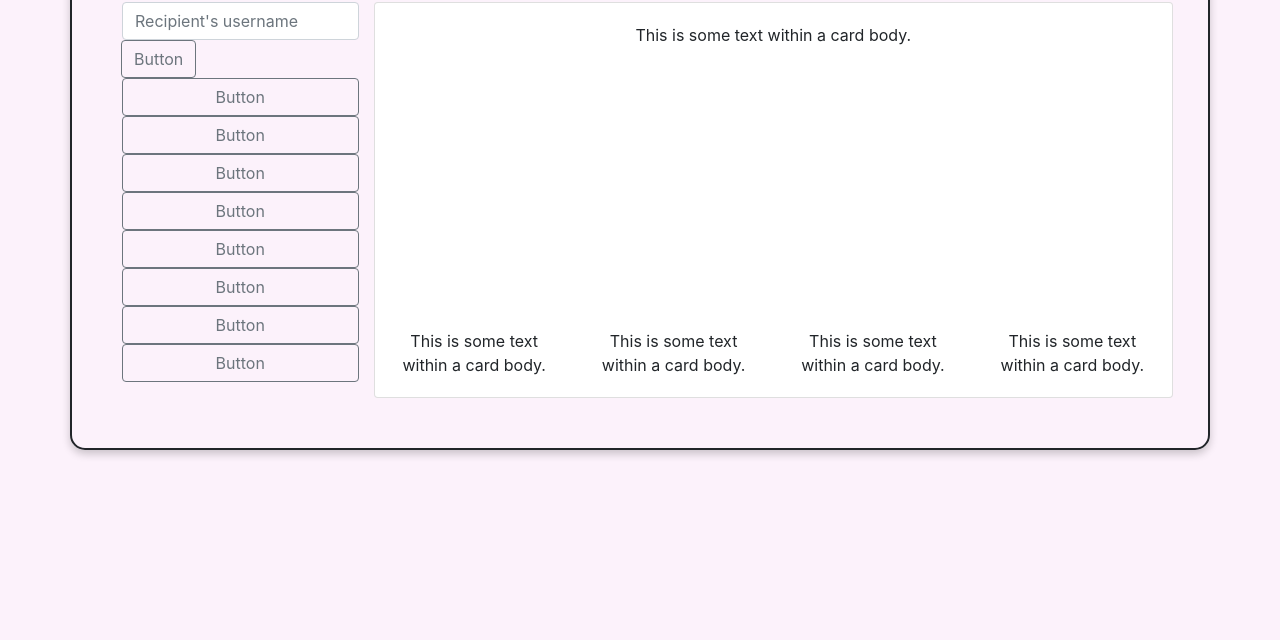
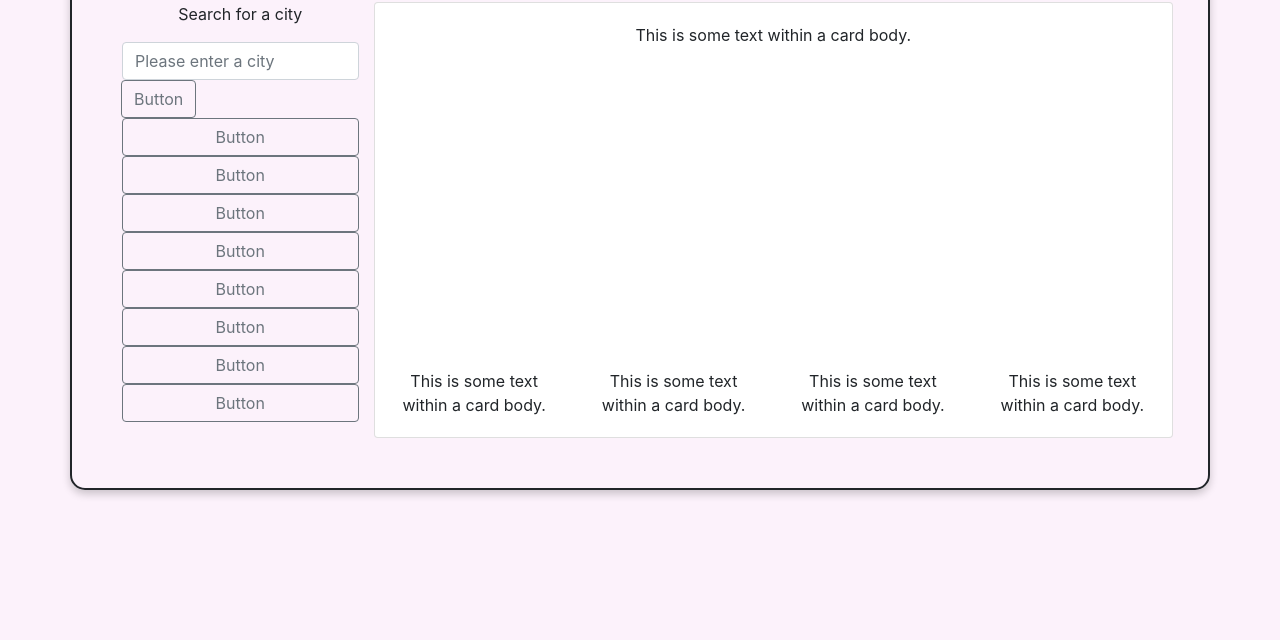
Before and after one commit to ahhyaya/The-most-accurate-Weather-Forecast, a plain HTML site: page index.html in a window 1280 px wide. Shown: the part 256-896 px from the top of the page. Before the commit the page ends 856 px from the top, so only its background shows below. Drawn offline with nearby package versions, Linux system fonts and the light colour scheme.

Commit message:
change searching placehorder and label

```diff
--- a/index.html
+++ b/index.html
@@ -22,7 +22,8 @@
 
         <!-- seaching tool-->
         <div class="col col-lg-3 search-gourp mb-3">
-            <input type="text" class="form-control" placeholder="Recipient's username" aria-label="Recipient's username"
+            <p>Search for a city</p>
+            <input type="text" class="form-control" placeholder="Please enter a city" aria-label="Please enter a city"
                 aria-describedby="button-addon2">
             <div class="input-group-append">
                 <button class="btn btn-outline-secondary" type="button" id="button-addon2">Button</button>
```
